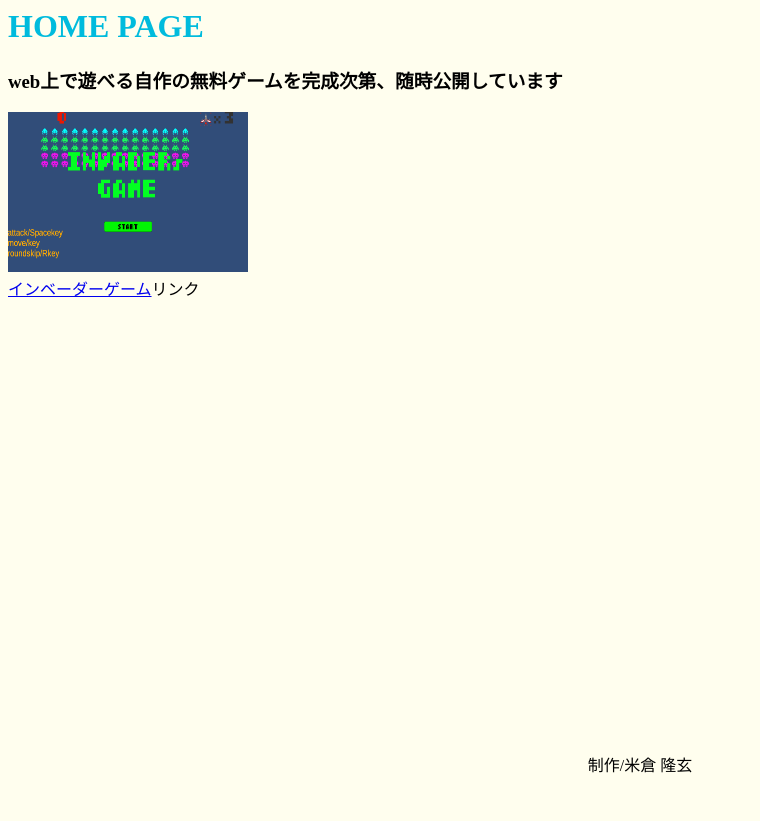
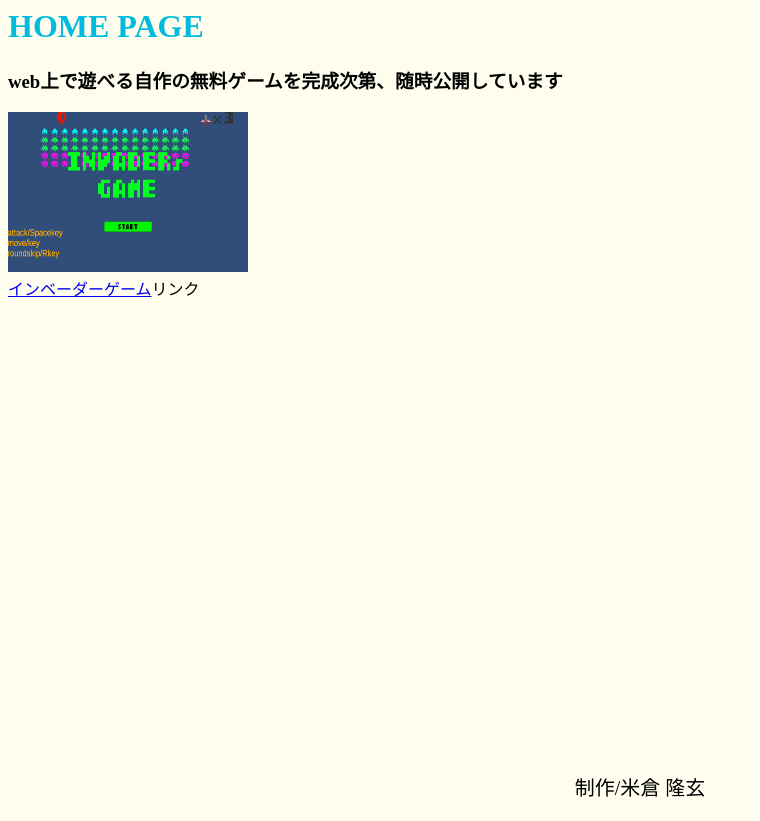
Before and after one commit to 74k4h1r0/webpage, a plain HTML site: page Chapter3/Chapter3.html in a window 1280 px wide. Shown: the whole page, without its empty margins (0-760 px from the left). Before the commit the page ends 800 px from the top, so only its background shows below. Drawn offline with Linux system fonts and the light colour scheme.

Commit message:
complete

```diff
--- a/Chapter3/Chapter3.html
+++ b/Chapter3/Chapter3.html
@@ -3,7 +3,7 @@
     <head>
         <meta charset="UTF-8">
         <title>homepage</title>
-        <meta name="description" content="猫の好きなもの、日々の生活をご紹介">
+        <meta name="description" content="自作ゲームの公開">
         <link rel="stylesheet" href="style.css">
     </head>
     <body>
@@ -12,13 +12,19 @@
             <h3>web上で遊べる自作の無料ゲームを完成次第、随時公開しています</h3>
         </header>
         <div style="height: 80vh;">
-            <img src="スクリーンショット 2023-12-15 19.02.38.png"
-            width="240" height="160" alt="インベーダースクショ">
+            <a href="https://74k4h1r0.github.io/invader/">
+                <img src="スクリーンショット 2023-12-15 19.02.38.png"
+                width="240" height="160" alt="インベーダースクショ">
+            </a>
             <a href="https://74k4h1r0.github.io/invader/"
             target="_blank"><br>インベーダーゲーム</a>リンク</br>
         </div>
-        <footer>
-            <div style="text-align: center;">制作/米倉 隆玄</div>
+        <footer style="text-align: center; position: static;">
+            <div>
+                <p>
+                    制作/米倉 隆玄
+                </p>
+                </div>
         </footer>
     </body>
 </html>
--- a/Chapter3/style.css
+++ b/Chapter3/style.css
@@ -9,5 +9,6 @@ p{
     font-size: 20px;
 }
 footer{
+    position: absolute;
     bottom: 0;
 }
```
